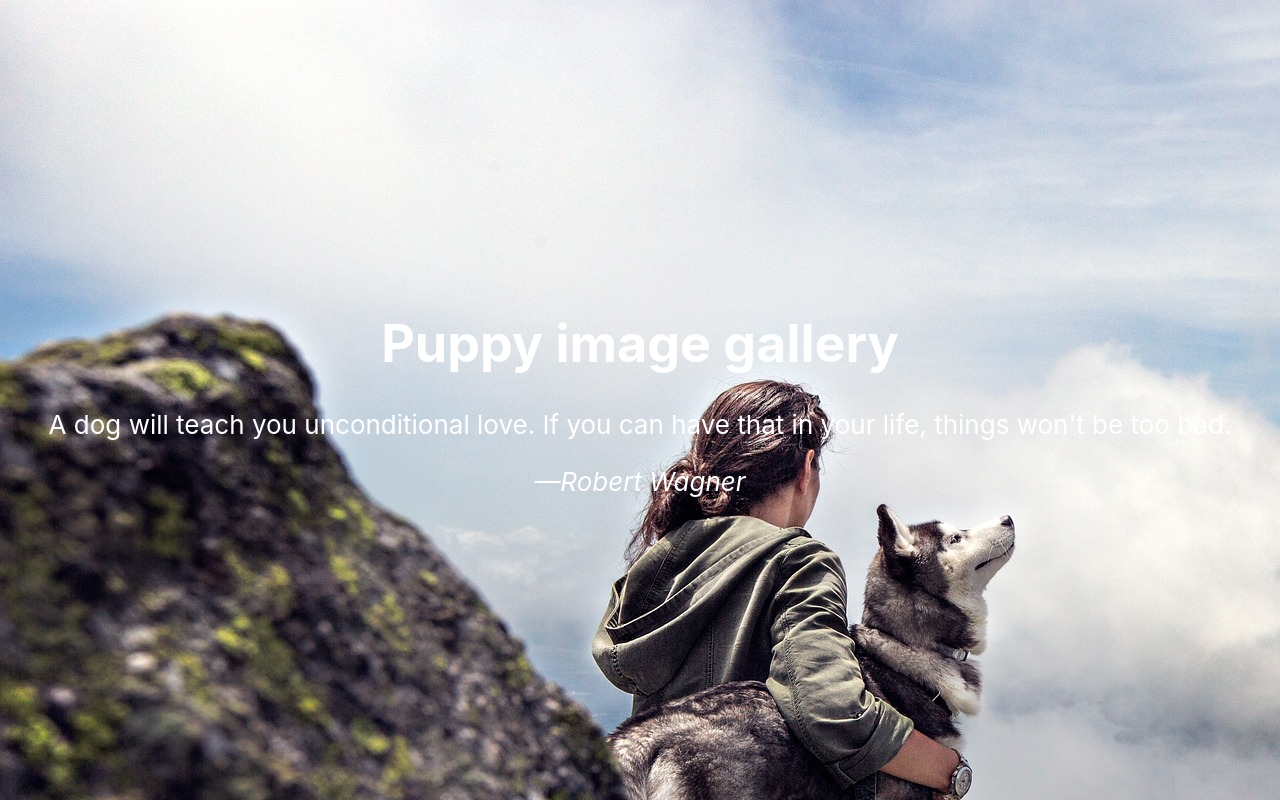
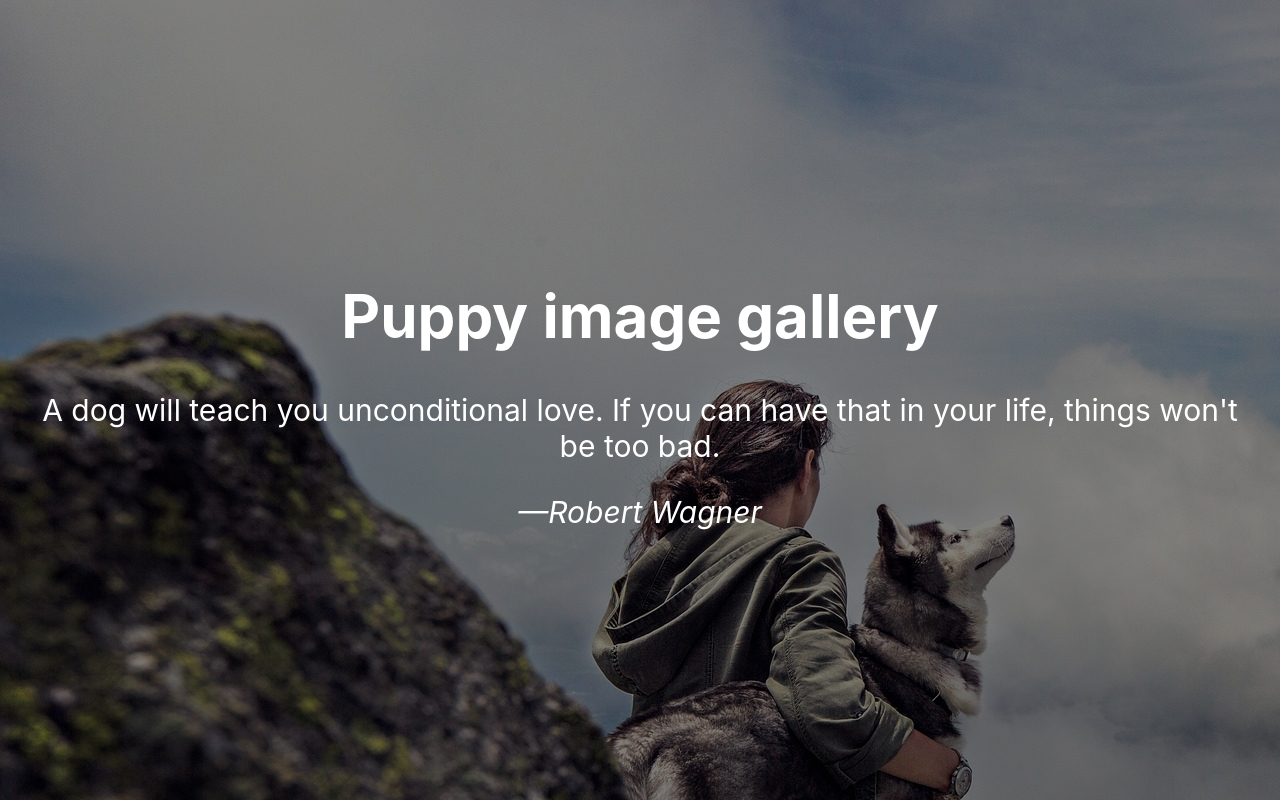
Before and after one commit to idaliaramos/adopt-a-pet-react, a React (Create React App) app: page / in a window 1280 px wide. Shown: the top 802 px of the page. Built offline with nearby package versions, Linux system fonts and the light colour scheme.

Commit message:
darkened the main image for better text readability

```diff
--- a/src/App.css
+++ b/src/App.css
@@ -11,6 +11,17 @@
   justify-content: center;
   font-size: calc(10px + 2vmin);
   color: white;
+}
+.header-text {
+  display: flex;
+  flex-direction: column;
+  justify-content: center;
+  align-items: center;
+  position: absolute;
+  width: 100%;
+  height: 100%;
+  background: rgba(0, 0, 0, 0.5);
+  font-size: 30px;
 }
 /* Global Header */
 .global-header {
--- a/src/App.js
+++ b/src/App.js
@@ -13,7 +13,9 @@
     return (
       <div className="App">
         <header className="App-header">
+          <div className="header-text">
             <Header/>
+          </div>
         </header>
         <div className='container'>
           <div id='gallery'>
```
